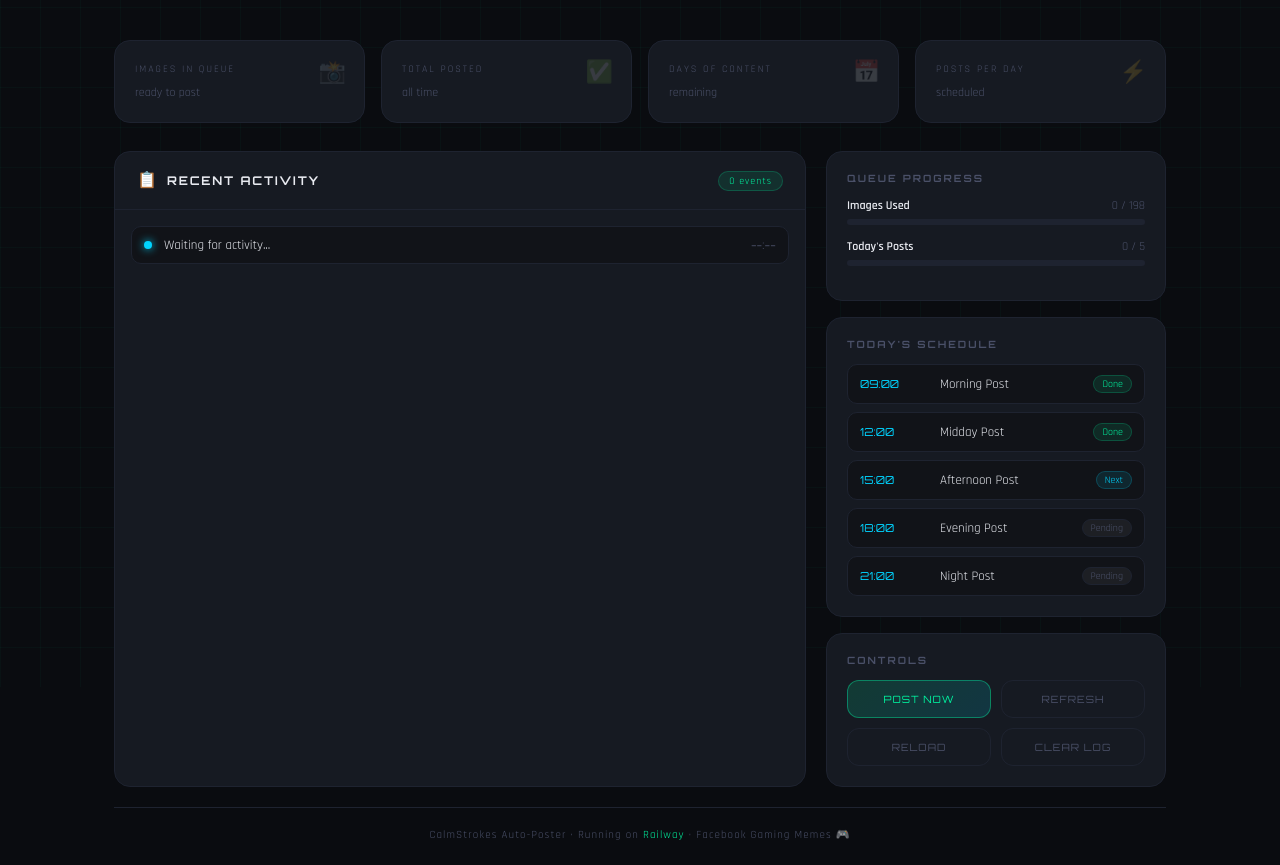
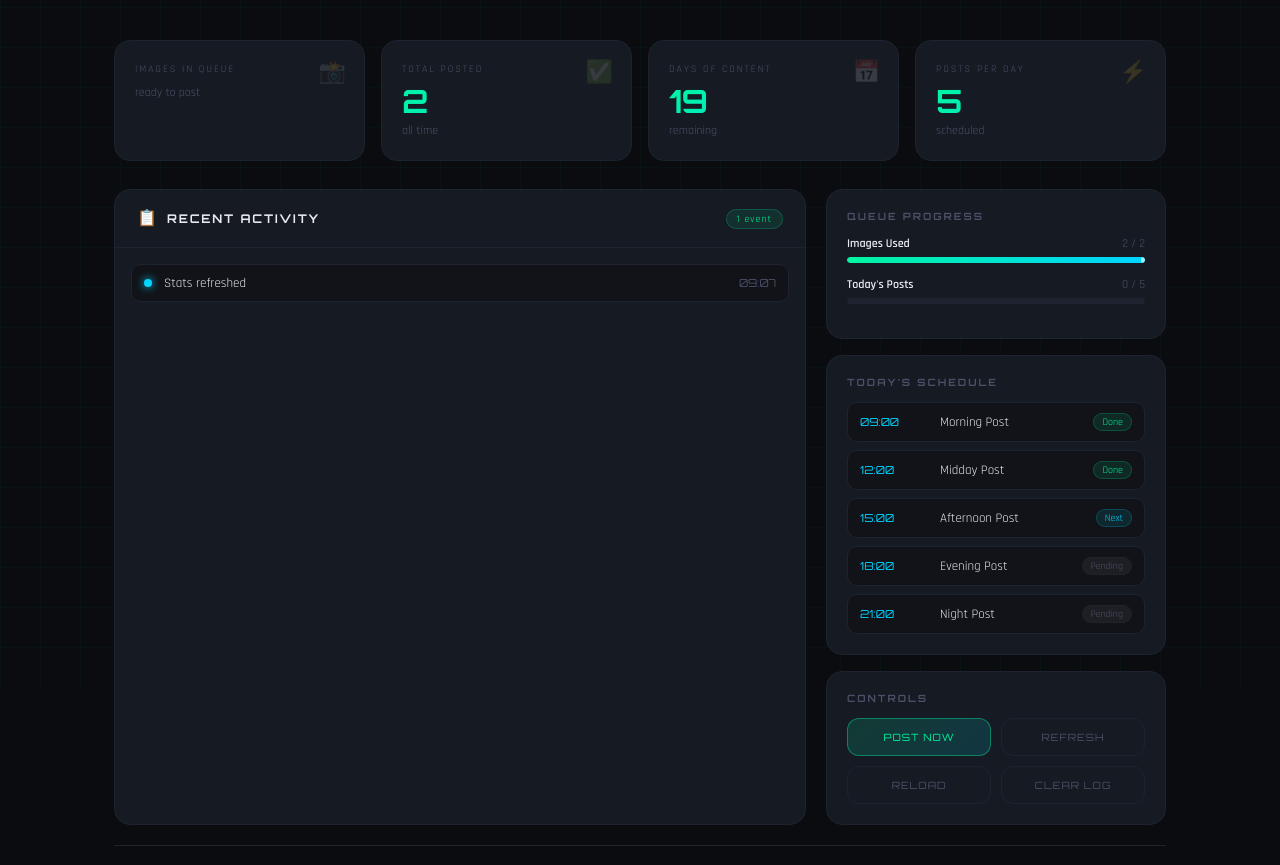
Before and after one commit to Mrhibachi/calmstrokes, a Flask app: page / in a window 1280 px wide. Shown: the part 113-978 px from the top of the page. Run offline with Flask 3, Linux system fonts and the light colour scheme.

Commit message:
Fix stats endpoint URL

```diff
--- a/templates/index.html
+++ b/templates/index.html
@@ -487,7 +487,7 @@
 
   async function refreshStats() {
     try {
-      const r = await fetch('/stats');
+      const r = await fetch('/api/stats');
       if (!r.ok) return;
       const d = await r.json();
       if (d.images_in_queue !== undefined) document.getElementById('stat-queue').textContent = d.images_in_queue;
```
